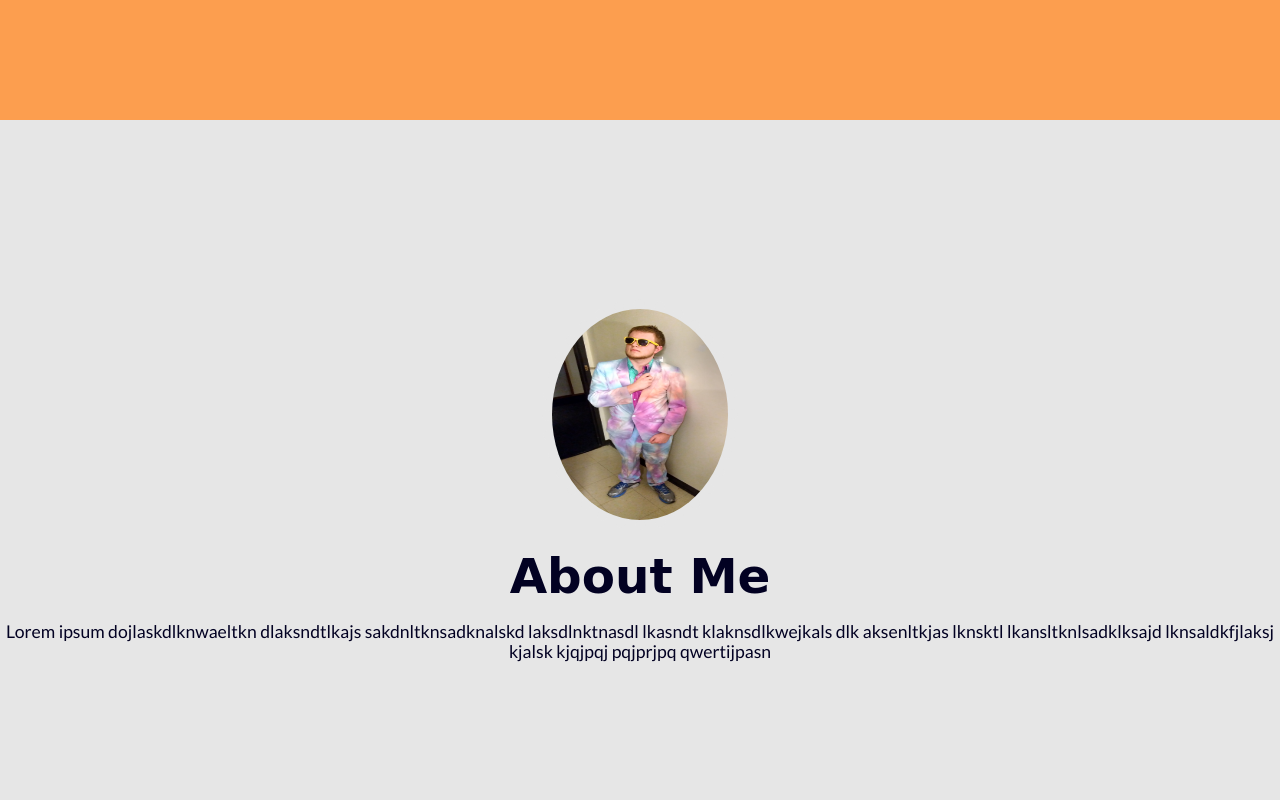
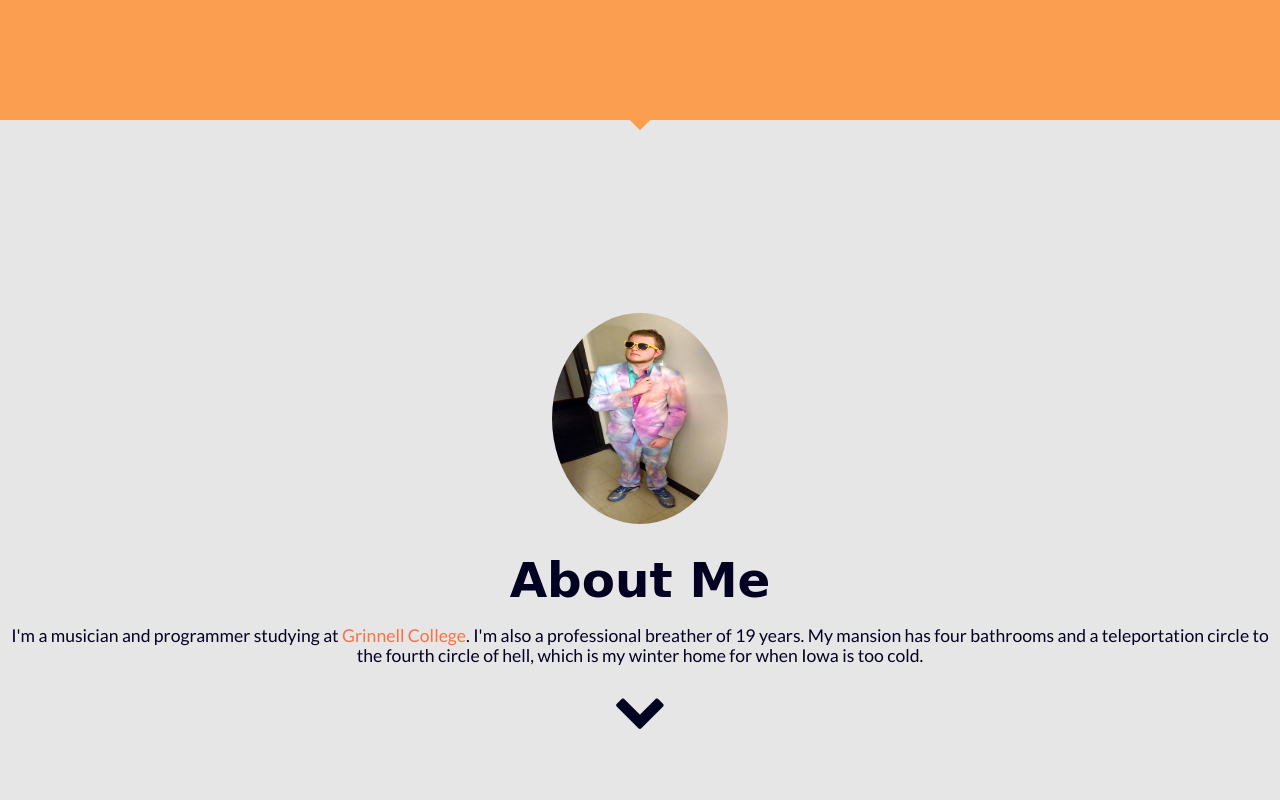
Before and after one commit to gmareske/gmareske.github.io, a plain HTML site: page index.html in a window 1280 px wide. Shown: the part 680-1480 px from the top of the page. Drawn offline with Linux system fonts and the light colour scheme; a web font is replaced by a local one.

Commit message:
Add Fancy Hipster Triangle Dividers between sections
Also adds smooth scrolling on the browsers that support it.

```diff
--- a/css/style.css
+++ b/css/style.css
@@ -5,9 +5,11 @@ html,body {
     width: 100%;
     height: 100%;
     background-color: rgb(252,158,79);
+    scroll-behavior: smooth;
 }
 .section {
     display: flex;
+    position: relative;
     flex-flow: column nowrap;
     justify-content: center;
     align-items: center;
@@ -15,12 +17,28 @@ html,body {
     text-align: center;
     font-family: 'Lato', sans-serif;
     font-size: 1.1em;
-    overflow: hidden;
+    /* overflow: hidden; */
     height: 100%;
     min-height: 100%;
 }
+.section::before,
+.section::after {
+    position: absolute;
+    content: '';
+    pointer-events: none;
+}
+.section::after {
+    left: 50%;
+    top: 80%;
+    width: 8em;
+    height: 8em;
+    transform: translateX(-50%) rotate(45deg);
+    -webkit-transform: translateX(-50%) rotate(45deg);
+    /* box-shadow: 1px 0px rgb(2,1,34); */
+}
 a {
     text-decoration: none;
+    color: rgb(255,111,65);
 }
 h1 {
     font-family: 'Atomic Age', cursive;
@@ -36,11 +54,17 @@ h3 {
 }
 
 /* individual sections styles */
-#big-header {
-
+#big-header.section::after {
+    z-index: -1;
+    background: rgb(252,158,79);
 }
 #about {
+    z-index: -2; /*underneath the triangle from previous div */
     color: rgb(2,1,34);
+    background: rgb(230,230,230);
+}
+#about.section::after {
+    z-index: -3;
     background: rgb(230,230,230);
 }
 /* record player styling */
@@ -67,6 +91,8 @@ h3 {
     box-shadow: 1px 1px #212121;
 }
 .record-disc {
+    position: relative;
+    z-index: 3;
     width: 13em;
     height: 13em;
     background: linear-gradient(to right, #363636 0%, #666666 40%, #616161 60%, #1f1e1f 100%);
--- a/index.html
+++ b/index.html
@@ -31,13 +31,13 @@
 	  <a class="down-btn" href="#about"><i class="fa fa-chevron-down fa-3x" aria-hidden="true"></i></a>
       </div>
       <div class="section" id="about">
+	<div class="triangle-seperator"></div>
 	<img class="portrait-photo" alt="Griffin Mareske" src="static/me.jpg"/>
 	<h1>About Me</h1>
-	<p>Lorem ipsum dojlaskdlknwaeltkn dlaksndtlkajs sakdnltknsadknalskd
-	  laksdlnktnasdl lkasndt klaknsdlkwejkals dlk aksenltkjas lknsktl
-	  lkansltknlsadklksajd lknsaldkfjlaksj kjalsk kjqjpqj pqjprjpq qwertijpasn
+	<p class="about-text">
+	  I'm a musician and programmer studying at <a href="https://www.grinnell.edu/">Grinnell College</a>. I'm also a professional breather of 19 years. My mansion has four bathrooms and a teleportation circle to the fourth circle of hell, which is my winter home for when Iowa is too cold.
 	</p>
-	<a class="down-btn" href=""><i class="fa-chevron-down fa-3x"></i></a>
+	<a class="down-btn" href=""><i class="fa fa-chevron-down fa-3x"></i></a>
       </div>
       <div id="projects" class="section"></div>
       <div id="timeline" class="section"></div>
```
